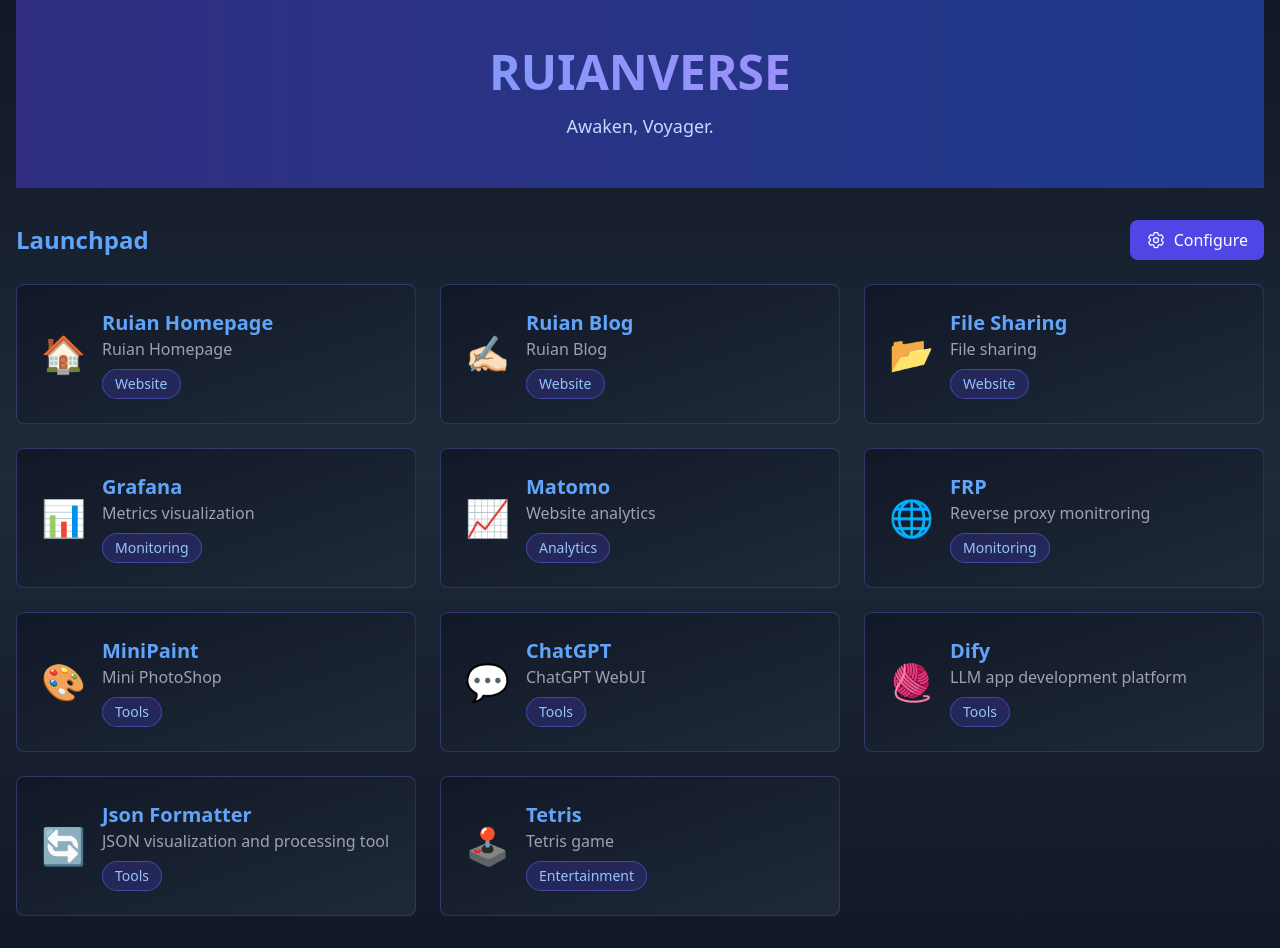
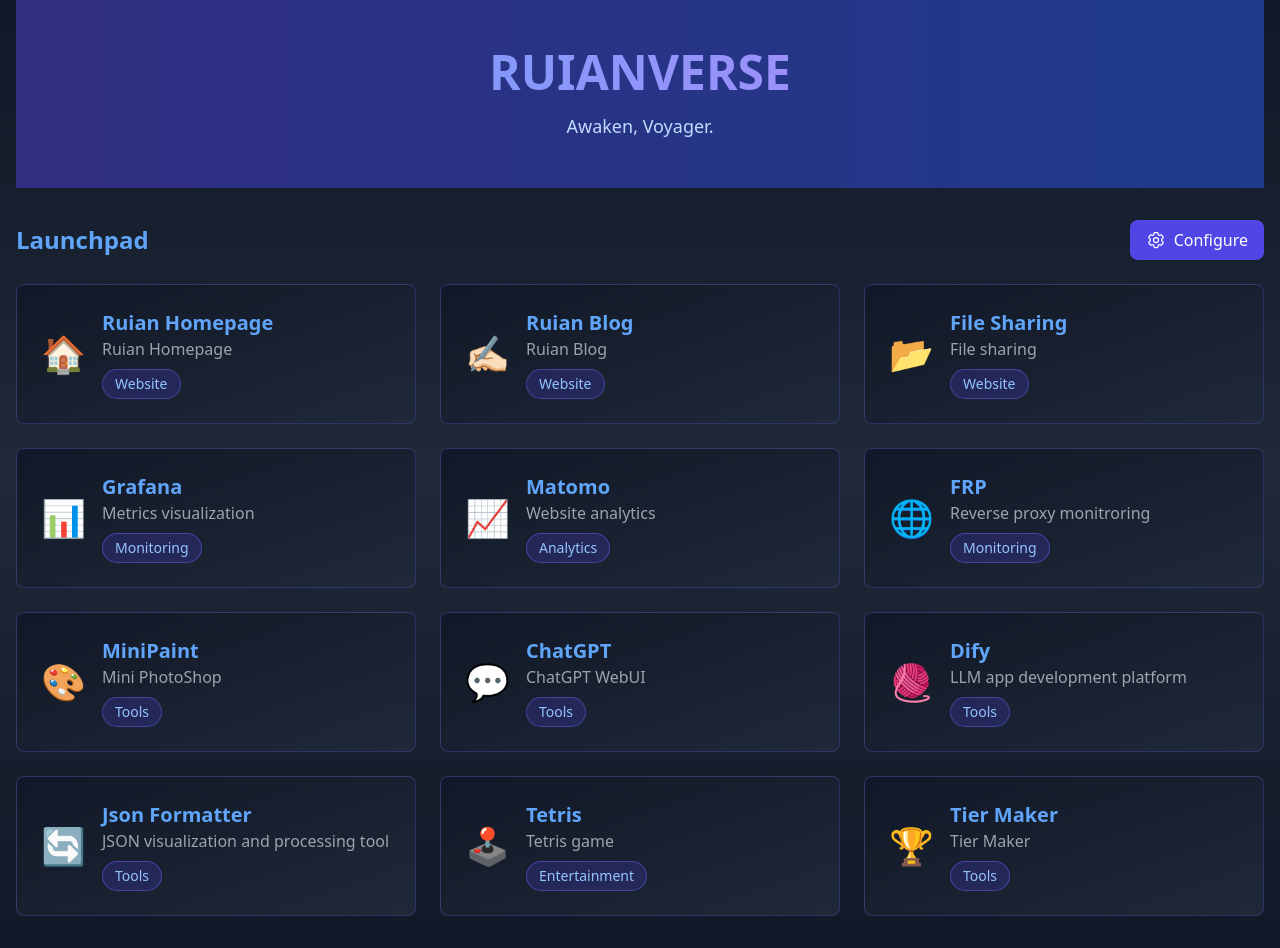
Before and after one commit to rainding0311/ruian-navigation-page, a React (Vite) app in the folder project/: page / in a window 1280 px wide. Built offline with nearby package versions, Linux system fonts and the light colour scheme.

Commit message:
add more portals

```diff
--- a/project/src/data/portals.ts
+++ b/project/src/data/portals.ts
@@ -88,5 +88,13 @@ export const portals: Portal[] = [
     description: 'Tetris game',
     icon: '🕹️',
     category: 'Entertainment',
+  },
+  {
+    id: 'tier',
+    title: 'Tier Maker',
+    url: 'https://www.ruianding.com/tiermaker.html',
+    description: 'Tier Maker',
+    icon: '🏆',
+    category: 'Tools',
   }
 ];
```
